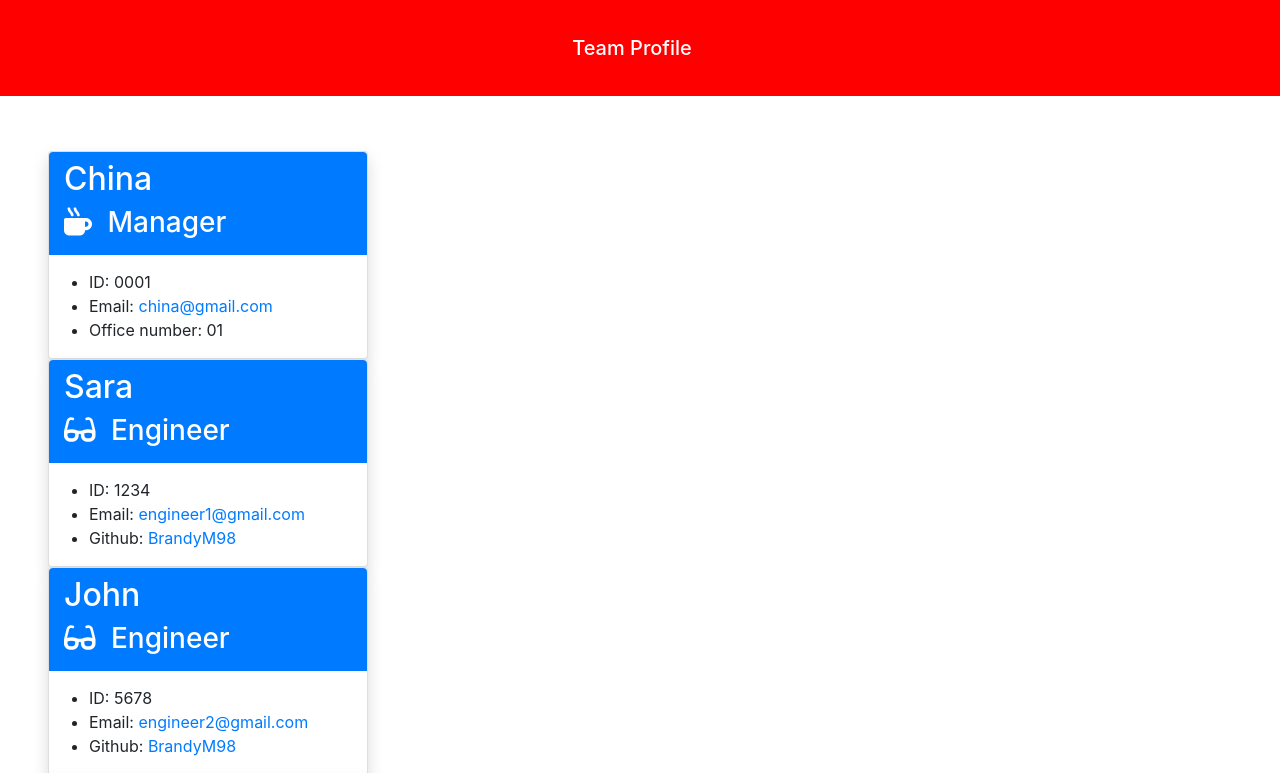
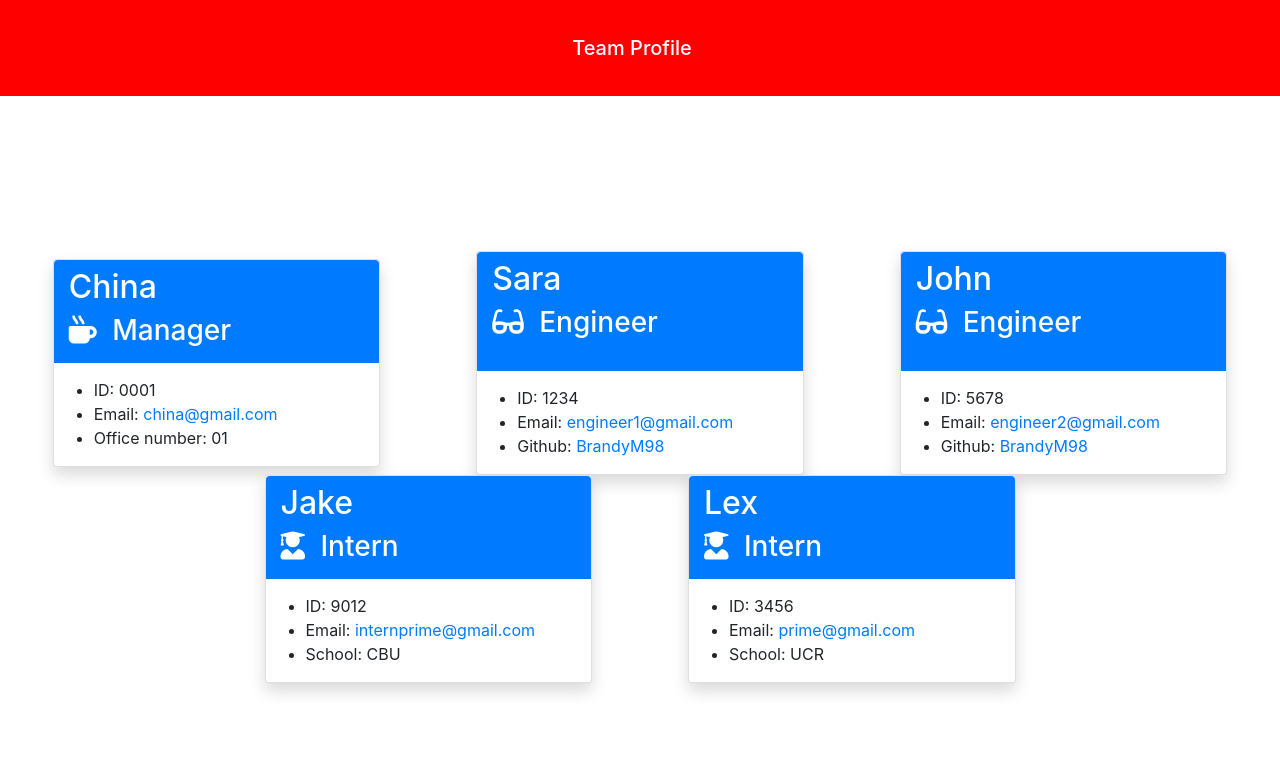
Before and after one commit to BrandyM98/team-profile-project, a website: page dist/team.html in a window 1280 px wide. Shown: the top 773 px of the page. Drawn offline with nearby package versions, Linux system fonts and the light colour scheme.

Commit message:
added div

```diff
--- a/dist/team.html
+++ b/dist/team.html
@@ -21,9 +21,10 @@
     </header>
     <!--5 cards for each team member-->
     <main>
-            <div class="justify-content-center">
+        <div id="container">
+            <div class="row justify-content-center">
                 <!--manager-->
-                <div class="col-sm-3 mx-5 card px-0 shadow" style="width: 22rem;">
+                <div class="col-sm-3 mx-5 my-2 card px-0 shadow" style="width: 22rem;">
                     <div class="card-body p-0  bg-primary rounded-top justify-content-center">
                         <div class="card-title text-white ps-3 mt-2">
                             <h2>China</h2>
@@ -115,6 +116,8 @@
                     </div>
                 </div>
             </div>
+
+        </div>
     </main>
 
 </body>
```
